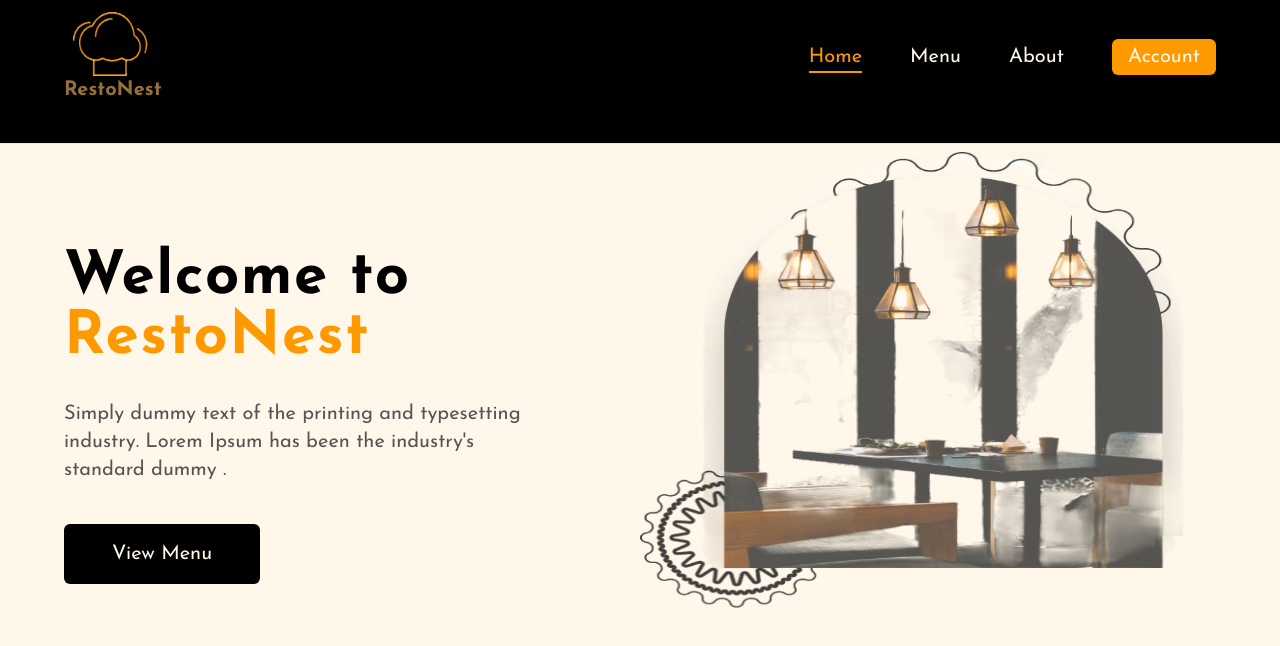
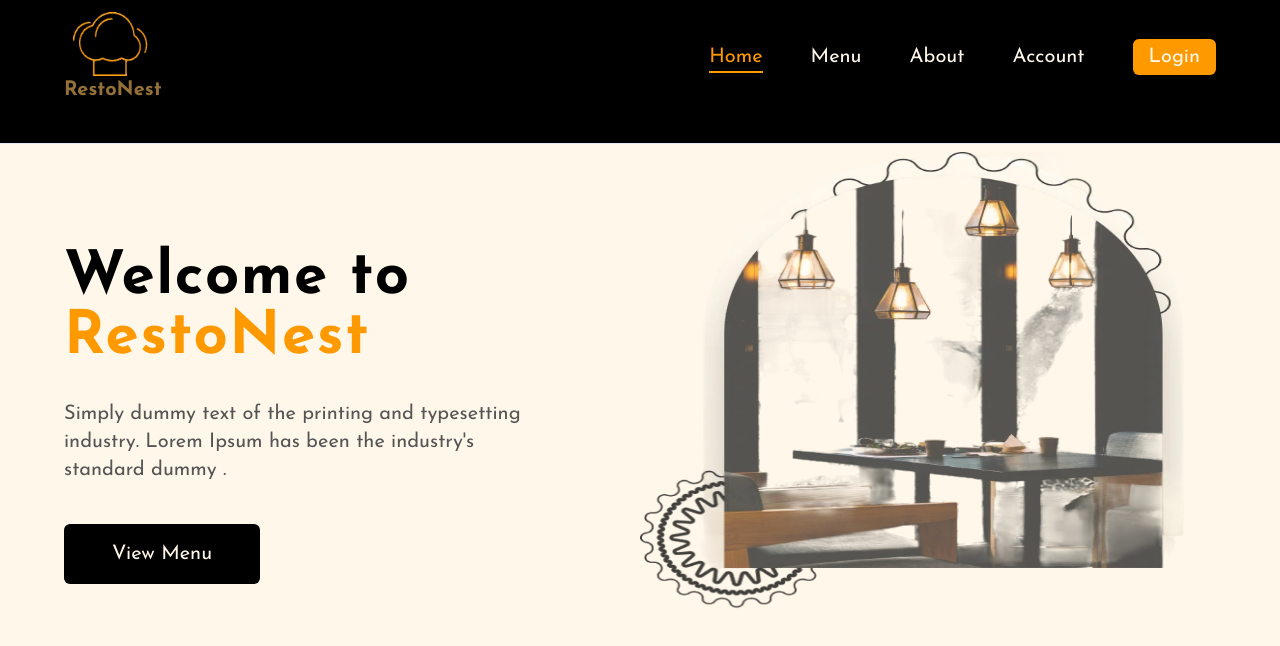
Before and after one commit to SalahJamal1/Restaurant-Interactive-Restaurant-Ordering-App, a Next.js app in the folder client/: page / in a window 1280 px wide. Shown: the top 646 px of the page. Built offline with nearby package versions, Linux system fonts and the light colour scheme; no server answers; sample sign-in values are in the browser's storage.

Commit message:
deployment

```diff
--- a/client/app/_components/Navigation.js
+++ b/client/app/_components/Navigation.js
@@ -3,6 +3,7 @@ import Link from "next/link";
 import { usePathname } from "next/navigation";
 import { useEffect, useState } from "react";
 import { useSelector } from "react-redux";
+import Spinner from "./Spinner";
 
 const links = [
   {
@@ -17,16 +18,28 @@ const links = [
     link: "/about",
     name: "about",
   },
+  {
+    link: "/account",
+    name: "Account",
+  },
 ];
 function Navigation() {
-  const { Auth } = useSelector((store) => store.user);
+  const { Auth, loader } = useSelector((store) => store.user);
   const [ready, setReady] = useState(false);
+  const pathname = usePathname();
+  console.log(Auth, loader);
+  useEffect(() => {
+    if (Auth === undefined) return;
 
-  const pathname = usePathname();
-  useEffect(() => {
-    setReady(true);
-  }, []);
-  if (!ready) return null;
+    if (Auth) {
+      setReady(true);
+    }
+    if (!Auth || !loader) {
+      setReady(true);
+    }
+  }, [Auth, loader]);
+
+  if (!ready) return <Spinner />;
 
   return (
     <ul className="flex space-x-12 capitalize text-xl text-[#FFF7EA]">
@@ -34,22 +47,19 @@ function Navigation() {
         <li
           key={el.name}
           className={`${
-            pathname === el.link
-              ? " text-[#FF9900] border-b-2 border-[#FF9900]"
-              : ""
+            pathname === el.link && "text-[#FF9900] border-b-2 border-[#FF9900]"
           }`}
         >
           <Link href={el.link}>{el.name}</Link>
         </li>
       ))}
-      <li>
-        <Link
-          href={Auth ? "/account" : "/login"}
-          className="bg-[#FF9900] px-4 py-2 rounded-md"
-        >
-          {Auth ? "Account" : "Login"}
-        </Link>
-      </li>
+      {!Auth && (
+        <li>
+          <Link href="/login" className={`bg-[#FF9900] px-4 py-2 rounded-md`}>
+            Login
+          </Link>
+        </li>
+      )}
     </ul>
   );
 }
--- a/client/app/_components/ProtectPage.js
+++ b/client/app/_components/ProtectPage.js
@@ -21,7 +21,7 @@ function ProtectPage({ children }) {
   );
   if (!isAuthChecked) return <Spinner />;
 
-  return Auth ? children : null;
+  return isAuthChecked ? children : null;
 }
 
 export default ProtectPage;
--- a/client/app/_components/Spinner.js
+++ b/client/app/_components/Spinner.js
@@ -1,6 +1,6 @@
 function Spinner() {
   return (
-    <div className="h-full w-full absolute backdrop-blur-lg top-[50%] -translate-y-[50%] left-[50%] -translate-x-[50%] inset-0">
+    <div className="h-full w-full absolute backdrop-blur-lg top-[50%] -translate-y-[50%] left-[50%] -translate-x-[50%] inset-0 z-20">
       <div className="load">
         <div className="hamburger">
           <div className="top-bun"></div>
--- a/client/app/_components/UserLoader.js
+++ b/client/app/_components/UserLoader.js
@@ -1,7 +1,7 @@
 "use client";
 import { useDispatch } from "react-redux";
 import { getCurrent } from "@/app/_lib/apiResto";
-import { getUser } from "@/app/_store/userSlice";
+import { getUser, Loader } from "@/app/_store/userSlice";
 import { useEffect } from "react";
 
 function UserLoader() {
@@ -9,6 +9,7 @@ function UserLoader() {
   useEffect(
     function () {
       async function getCurrentUser() {
+        dispatch(Loader());
         const res = await getCurrent();
         if (res) {
           dispatch(getUser(res));
--- a/client/app/_lib/apiResto.js
+++ b/client/app/_lib/apiResto.js
@@ -1,8 +1,8 @@
 import axios from "axios";
 
 const api = axios.create({
-  baseURL: "https://restsalah-4b5490310b95.herokuapp.com/api/v1/",
-  // baseURL: "http://127.0.0.1:8080/api/v1/",
+  // baseURL: "https://restsalah-4b5490310b95.herokuapp.com/api/v1/",
+  baseURL: "http://127.0.0.1:8080/api/v1/",
   withCredentials: true,
 });
 export async function getMenu(item) {
--- a/client/app/_store/userSlice.js
+++ b/client/app/_store/userSlice.js
@@ -1,11 +1,11 @@
 const { createSlice } = require("@reduxjs/toolkit");
-const isBrowser = typeof window !== "undefined";
 
 const userSlice = createSlice({
   name: "User",
   initialState: {
     user: {},
-    Auth: isBrowser && localStorage.getItem("jwt") ? true : false,
+    Auth: false,
+    loader: false,
   },
   reducers: {
     login(state, action) {
@@ -15,14 +15,19 @@ const userSlice = createSlice({
     logout(state, action) {
       state.user = {};
       state.Auth = false;
+      state.loader = false;
     },
     getUser(state, action) {
       state.user = action.payload;
       state.Auth = true;
+      state.loader = false;
+    },
+    Loader(state) {
+      state.loader = true;
     },
   },
 });
 
-export const { login, logout, getUser } = userSlice.actions;
+export const { login, logout, getUser, Loader } = userSlice.actions;
 
 export default userSlice.reducer;
--- a/client/app/layout.js
+++ b/client/app/layout.js
@@ -8,7 +8,8 @@ import UserLoader from "./_components/UserLoader";
 import CartOverView from "./_components/CartOverView";
 import { Toaster } from "react-hot-toast";
 import Script from "next/script";
-import Providers from "./_store/Providers";
+import { Provider } from "react-redux";
+import { store } from "./_store/store";
 
 const josefin = Josefin_Sans({
   weight: "variable",
@@ -58,14 +59,14 @@ function Layout({ children }) {
             strategy="beforeInteractive"
             onError={() => toast.error("Failed to load payment library")}
           />
-          <Providers>
+          <Provider store={store}>
             <UserLoader />
             <Header />
             <div className="overflow-y-scroll text-black bg-[#FFF7EA]">
               <main className="max-w-6xl mx-auto">{children}</main>
             </div>
             <CartOverView />
-          </Providers>
+          </Provider>
         </Suspense>
       </body>
     </html>
```
Also changed, not shown: 1 other file (tests, documents, lock files or other folders).
